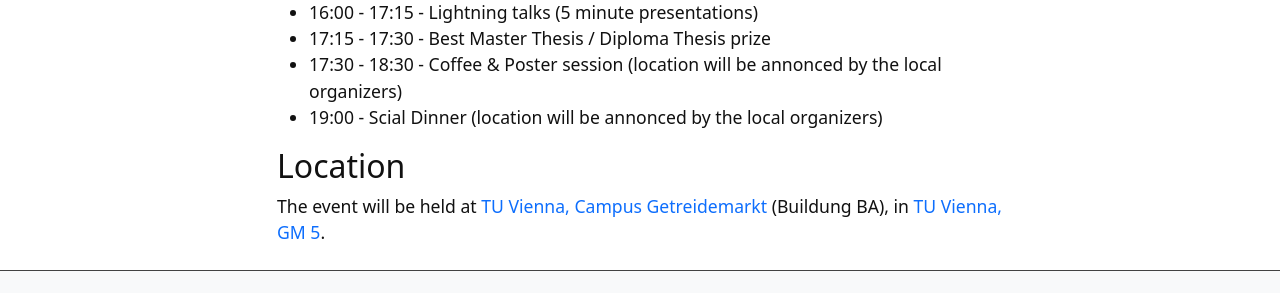
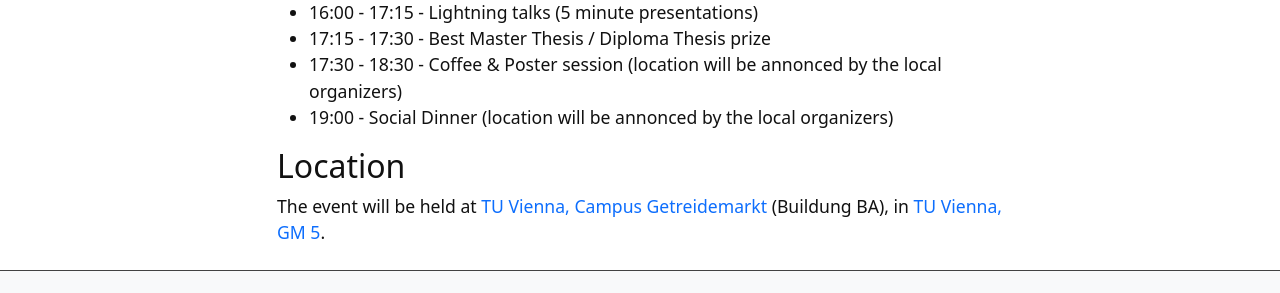
Before and after one commit to anjomshoaa/asai-ne-2023, a Jekyll site: the page built from content/2-program.md, in a window 1280 px wide. Shown: the part 1271-1564 px from the top of the page. Built offline with Jekyll 4.4.1, drawn with Linux system fonts in a browser that asks for light colours.

Commit message:
Minor correction.

```diff
--- a/content/2-program.md
+++ b/content/2-program.md
@@ -33,7 +33,7 @@ The event will take place on July 5, 2023.
 - 16:00 - 17:15 - Lightning talks (5 minute presentations)
 - 17:15 - 17:30 - Best Master Thesis / Diploma Thesis prize
 - 17:30 - 18:30 - Coffee & Poster session (location will be annonced by the local organizers)
-- 19:00 - Scial Dinner (location will be annonced by the local organizers)
+- 19:00 - Social Dinner (location will be annonced by the local organizers)
 
 ## Location
 
```
